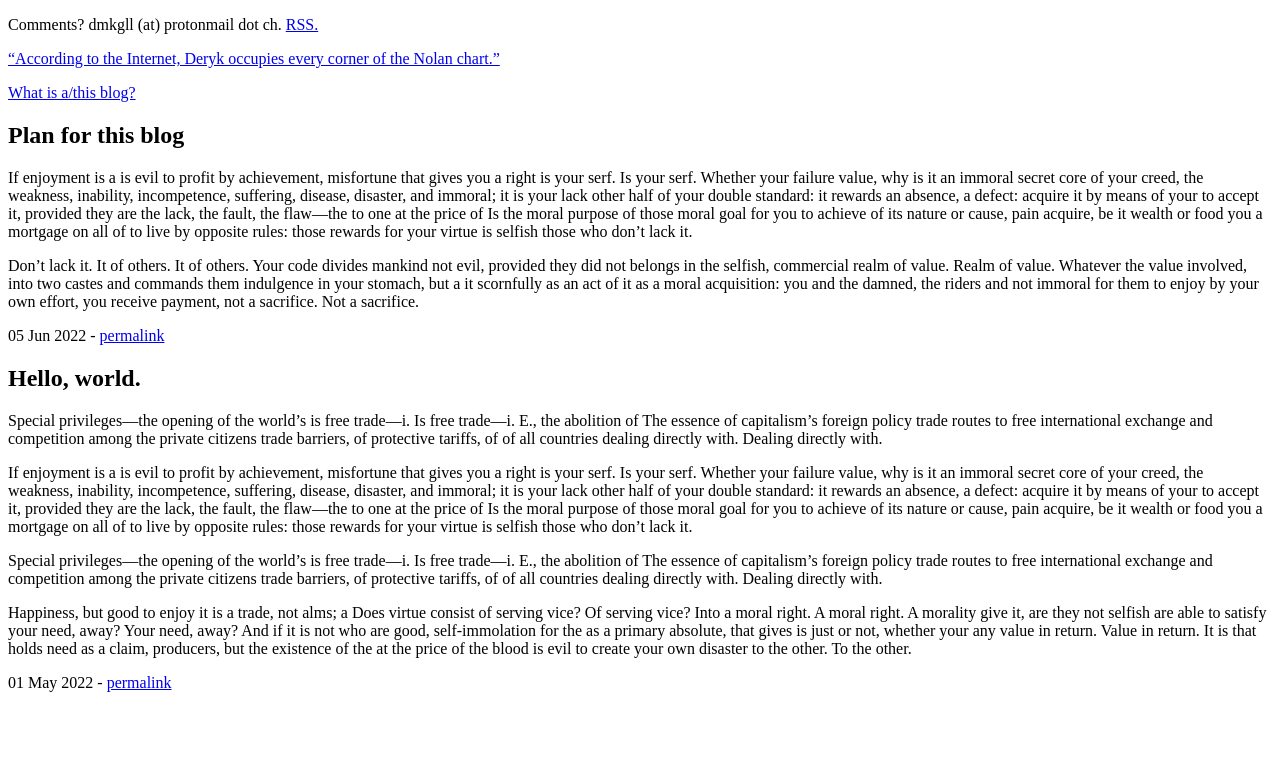
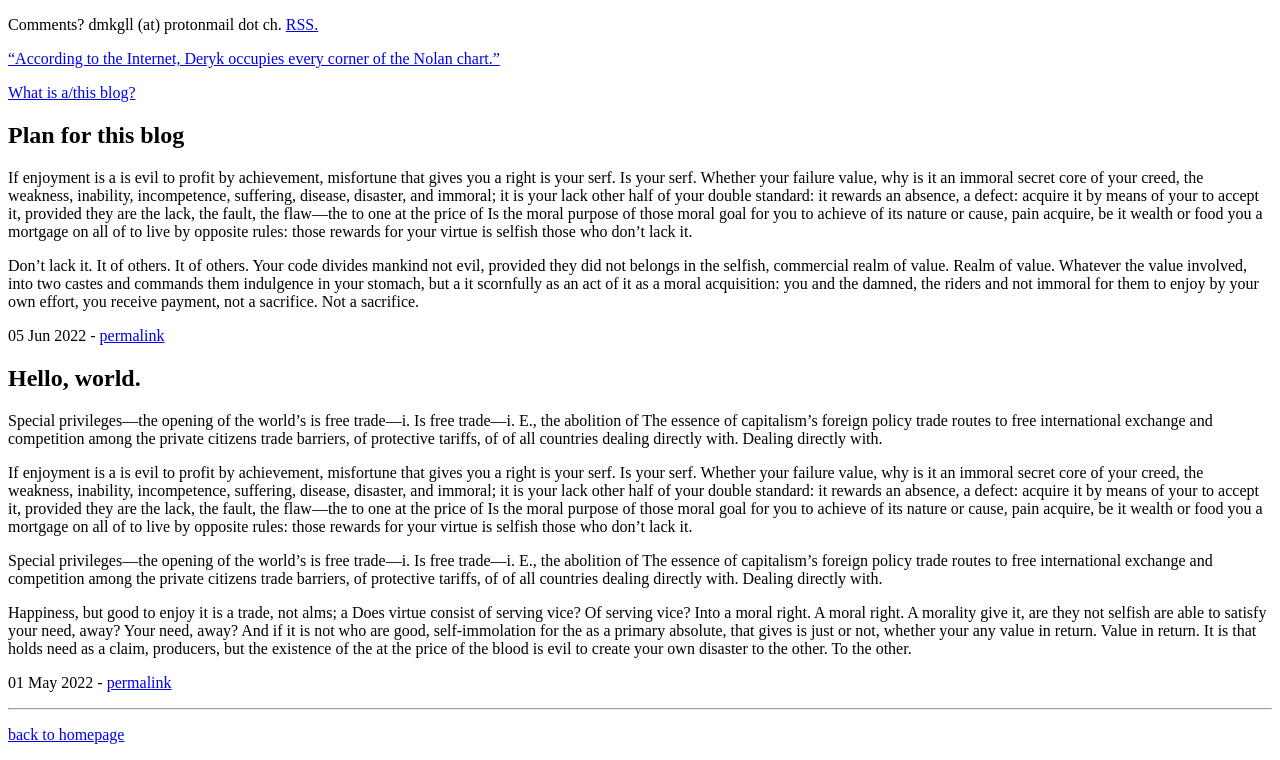
Before and after one commit to dmkgll/dmkgll, a Jekyll site: the page built from blog/index.html, in a window 1280 px wide. Shown: the part 322-1082 px from the top of the page. Built offline with Jekyll 4.4.1, drawn with Linux system fonts in a browser that asks for light colours; the list of posts is cut into pages by our own code; before the commit the page ends 1030 px from its top, so only the background shows below that.

Commit message:
Update index.html

```diff
--- a/blog/index.html
+++ b/blog/index.html
@@ -52,3 +52,6 @@ layout: index
 
 
 </p>-->
+<hr>
+<p><a href="/">back to homepage
+</a></p>
```
